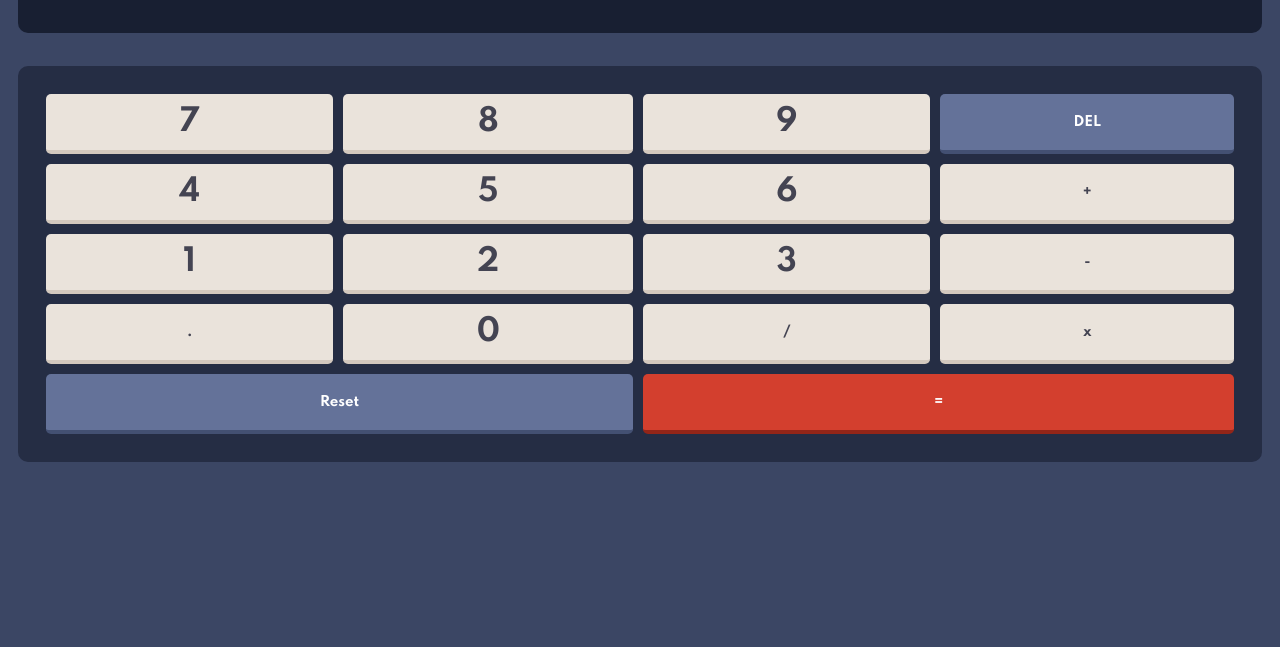
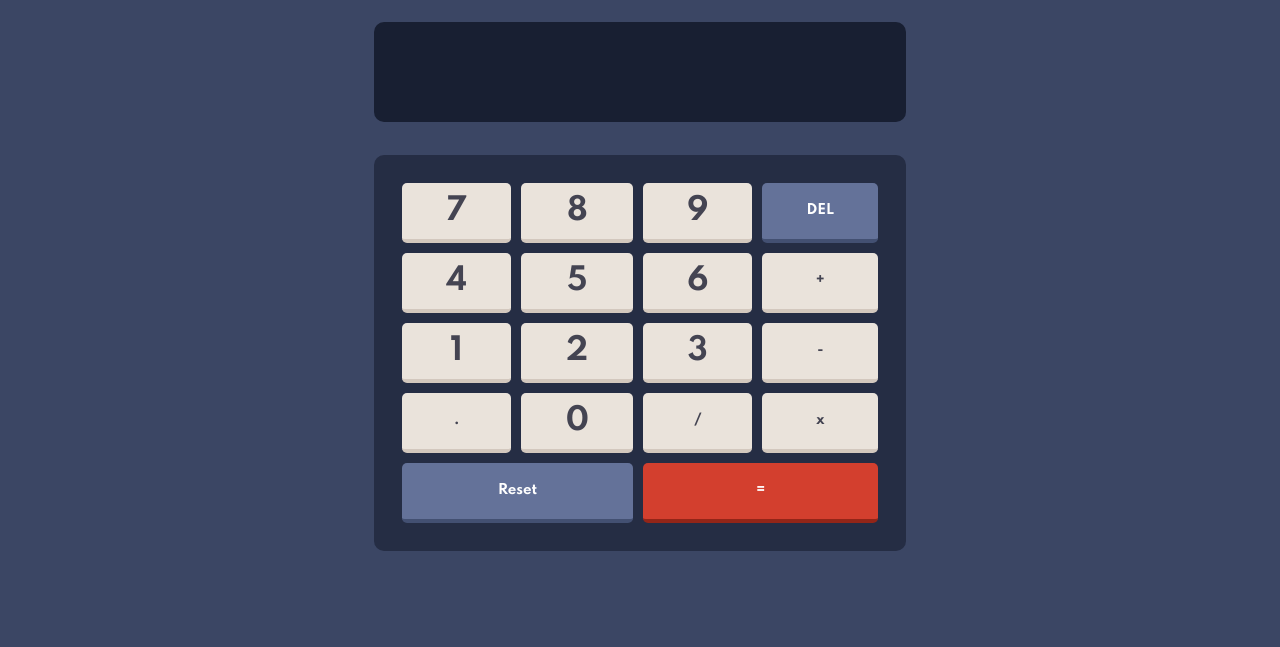
Before and after one commit to rosalesponcerdev/thematic-Calculator, a website: page index.html in a window 1280 px wide. Shown: the part 153-800 px from the top of the page. Drawn offline with nearby package versions, Linux system fonts and the light colour scheme; files that its build step writes are made by us from their sources.

Commit message:
feat: update

```diff
--- a/scss/_globals.scss
+++ b/scss/_globals.scss
@@ -9,6 +9,15 @@ html {
 
 body {
   background-color: var(--main-background);
+  min-height: 100vh;
+  margin: 0px;
+  display: flex;
+  align-items: center;
+  justify-content: center;
+
+  .calc.container {
+    max-width: 600px;
+  }
 
   .toggle__input {
     grid-template-areas: "theme1 theme2 theme3";
```
